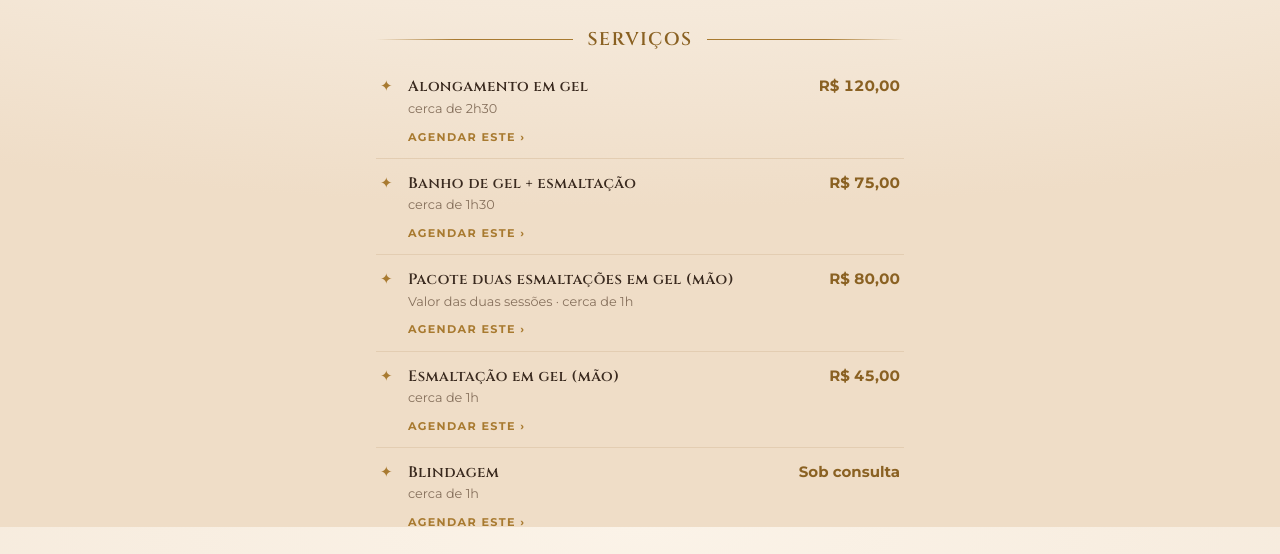
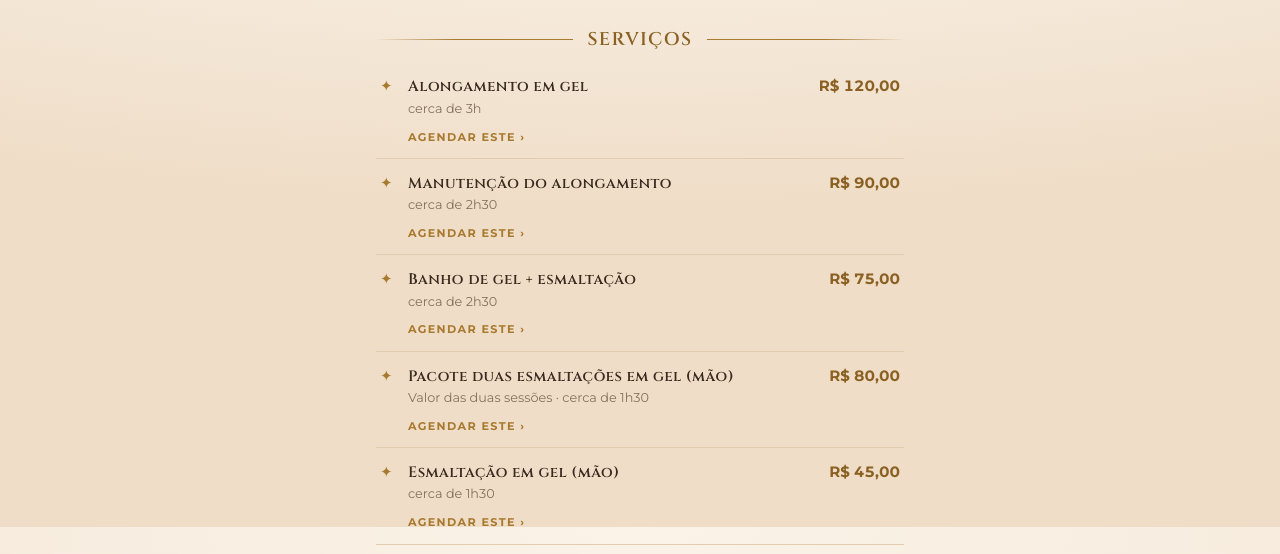
Before and after one commit to deboracaetite/deboracaetite.github.io, a plain HTML site: page index.html in a window 1280 px wide. Shown: the part 1873-2427 px from the top of the page. Drawn offline with Linux system fonts and the light colour scheme.

Commit message:
Durações reais dos serviços e manutenção do alongamento (R$ 90)
Co-Authored-By: Claude Opus 5.5 <noreply@anthropic.com>

```diff
--- a/config.js
+++ b/config.js
@@ -69,12 +69,12 @@ window.CONFIG = {
 
   // Serviços: nome, preço em reais (null = "sob consulta"),
   // duração em minutos e se está na promoção.
-  // ATENÇÃO: as durações são estimativas, confirme com a Débora.
   servicos: [
-    { nome: "Alongamento em gel", preco: 120, minutos: 150, promo: true },
-    { nome: "Banho de gel + esmaltação", preco: 75, minutos: 90, promo: true },
-    { nome: "Pacote duas esmaltações em gel (mão)", preco: 80, minutos: 60, promo: true, obs: "Valor das duas sessões" },
-    { nome: "Esmaltação em gel (mão)", preco: 45, minutos: 60, promo: true },
+    { nome: "Alongamento em gel", preco: 120, minutos: 180, promo: true },
+    { nome: "Manutenção do alongamento", preco: 90, minutos: 150 },
+    { nome: "Banho de gel + esmaltação", preco: 75, minutos: 150, promo: true },
+    { nome: "Pacote duas esmaltações em gel (mão)", preco: 80, minutos: 90, promo: true, obs: "Valor das duas sessões" },
+    { nome: "Esmaltação em gel (mão)", preco: 45, minutos: 90, promo: true },
     { nome: "Blindagem", preco: null, minutos: 60 }
   ]
 };
--- a/index.html
+++ b/index.html
@@ -30,7 +30,7 @@
 <link rel="preconnect" href="https://fonts.googleapis.com">
 <link rel="preconnect" href="https://fonts.gstatic.com" crossorigin>
 <link rel="stylesheet" href="https://fonts.googleapis.com/css2?family=Cinzel:wght@500;600;700&family=Cormorant+Garamond:ital,wght@0,500;1,500&family=Great+Vibes&family=Montserrat:wght@400;500;600;700&display=swap">
-<script src="config.js?v=20261120e"></script>
+<script src="config.js?v=20261120f"></script>
 <style>
 /* Layout: coluna única tipo celular, no visual dos panfletos da Débora (creme, dourado, vinho na promoção). Tema único claro. */
 :root {
```
